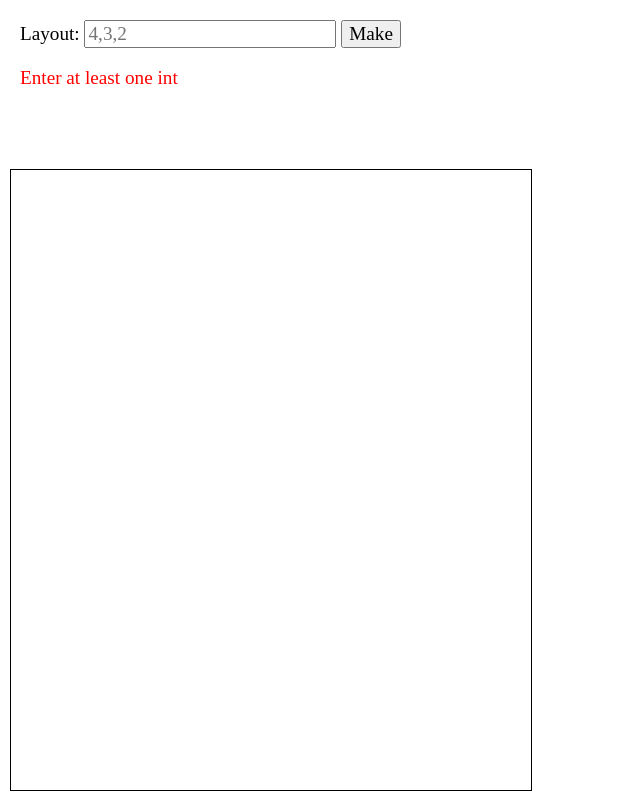
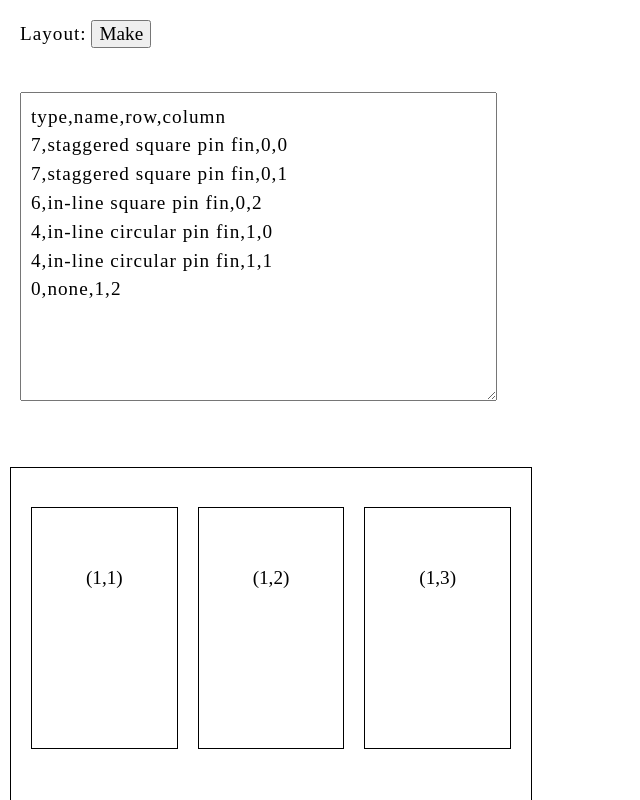
Before and after one commit to emjames/square-layout, a plain HTML site: page index.html in a window 1280 px wide. Both pictures are taken after a click on the input "Make". Shown: the top 800 px of the page, without its empty margins (0-640 px from the left). Drawn offline with nearby package versions, Linux system fonts and the light colour scheme; some packages are replaced by stand-ins of ours.

Commit message:
Use textarea instead of input text, add styling

```diff
--- a/index.html
+++ b/index.html
@@ -24,10 +24,21 @@ MathJax.Hub.Config({
 <body>
 <!-- partial:index.partial.html -->
 <div class="user_input">
-  <label for="layout">Layout:</label>
-  <input type="text" id="layout" placeholder="4,3,2">
-  <input type="submit" value="Make" onClick="makeFigure()">
+  <div>
+      <label for="layout">Layout:</label>
+      <input type="submit" value="Make" onClick="makeFigure()">
+  </div>
   <p id="error"><br/></p>
+  <textarea id="layout" placeholder="4,3,2" cols="40" rows="10">
+type,name,row,column
+7,staggered square pin fin,0,0
+7,staggered square pin fin,0,1
+6,in-line square pin fin,0,2
+4,in-line circular pin fin,1,0
+4,in-line circular pin fin,1,1
+0,none,1,2
+
+  </textarea>
 </div>
 
 <div id="main"></div>
--- a/src/index.js
+++ b/src/index.js
@@ -1,3 +1,12 @@
+// Input example
+// type,name,row,column
+// 7,staggered square pin fin,0,0
+// 7,staggered square pin fin,0,1
+// 6,in-line square pin fin,0,2
+// 4,in-line circular pin fin,1,0
+// 4,in-line circular pin fin,1,1
+// 0,none,1,2
+
 let main = null;
 
 function showErrorMessage() {
@@ -13,7 +22,9 @@ function clearErrorMessage() {
 
 function makeFigure() {
     const layoutText = document.getElementById("layout").value;
-    const layout = layoutText.split(",").map(num => parseInt(num));
+    ///const layout = layoutText.split(",").map(num => parseInt(num));
+
+    layout = parseLayout(layoutText);
 
     if (layout.length === 1 && isNaN(layout[0])) {
         showErrorMessage();
@@ -21,6 +32,49 @@ function makeFigure() {
         clearErrorMessage();
         createLayout(layout);
     }
+}
+
+function parseLayout(layout) {
+    // Minimal specification length (e.g. [0, none, 1, 2])
+    const WHITE_SPACE_LEN = 1;
+    // All lines from the textarea
+    const allLines = layout.split("\n");
+    // First line containing the line keys
+    const lineKeys = allLines[0].split(',');
+    // Specification lines
+    const specLines = allLines.slice(1);
+    // Index of elements that should be ints
+    const intIndex = [0, 2, 3];
+
+    // Array of objects that holds each line made into an object
+    let parsedLines = [];
+
+    // Make objects from each line
+    for (let i = 0; i < specLines.length; i++) {
+        // Each line should be a csv
+        const specs = specLines[i].split(',');
+
+        // Check that the line is not empty nor has extra empty space
+        if (specs.length != WHITE_SPACE_LEN) {
+            // The object that will be appended to parsedLines
+            const obj = {}
+
+            // Loop through each spec and assign the key to value
+            for (let j=0; j < specs.length; j++) {
+                let value = specs[j];
+
+                // Check if we need to convert the value to int
+                if (intIndex.includes(j)) {
+                    value = parseInt(value);
+                }
+
+                obj[lineKeys[j]] = value;
+            }
+            parsedLines.push(obj);
+        }
+    }
+
+    return parsedLines;
 }
 
 function createSquare(text, width, height) {
@@ -43,22 +97,29 @@ function clearMainSquare() {
 function createLayout(layout) {
     clearMainSquare();
 
-    rows = layout.length;
-    for (let i = rows; i > 0; i--) {
-        rowElements = layout[i - 1];
-        for (let j = 0; j < rowElements; j++) {
-          // The content in the square (e.g. (3, 1) )
-          squareText = "(" + i + "," + (j + 1) + ")";
+    // Find the max row in the array of objects (add once since we index from 0)
+    const maxRow = layout.reduce((prev, curr) => {
+        return (prev.row > curr.row) ? prev : curr
+    }).row + 1;
 
-          // Calculate the percentage for the width depending on the rowElements
-          squareWidth = 100 / rowElements - 10 + "%";
+    // Find the max col in the array of objects (add once since we index from 0)
+    const maxCol = layout.reduce((prev, curr) => {
+        return (prev.column > curr.column) ? prev : curr
+    }).column + 1;
 
-          // Calculate the percentage for the height depending on the row(s) number
-          squareHeight = 100 / rows - 10 + "%";
 
-          newSquare = createSquare(squareText, squareWidth, squareHeight);
+    for (let i = 1; i <= maxRow; i++) {
+        for (let j = 1; j <= maxCol; j++) {
+            // The content in the square (e.g. (3, 1) )
+            squareText = "(" + i + "," + j + ")";
 
-          main.appendChild(newSquare);
+            // Calculate the percentage for the width depending on the columns number
+            squareWidth = 100 / maxCol - 10 + "%";
+            // Calculate the percentage for the height depending on the row(s) number
+            squareHeight = 100 / maxRow - 10 + "%";
+
+            newSquare = createSquare(squareText, squareWidth, squareHeight);
+            main.appendChild(newSquare);
         }
     }
 }
--- a/src/style.css
+++ b/src/style.css
@@ -3,8 +3,28 @@ html {
   font-size: 1.2em;
 }
 
+label,
+textarea {
+  letter-spacing: 1px;
+}
+
+textarea {
+  padding: 10px;
+  line-height: 1.5;
+}
+
+label {
+  display: inline-block;
+  margin-bottom: 10px;
+}
+
+input {
+  display: inline-block;
+  margin-bottom: 10px;
+}
 p#error {
   color: red;
+  margin: 0.3em;
 }
 
 .user_input {
```
